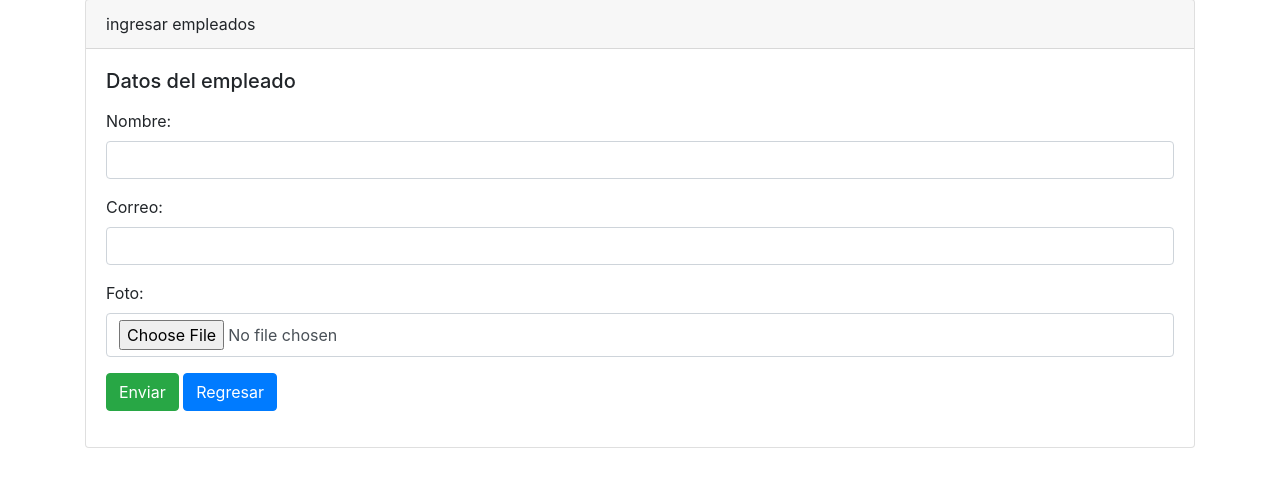
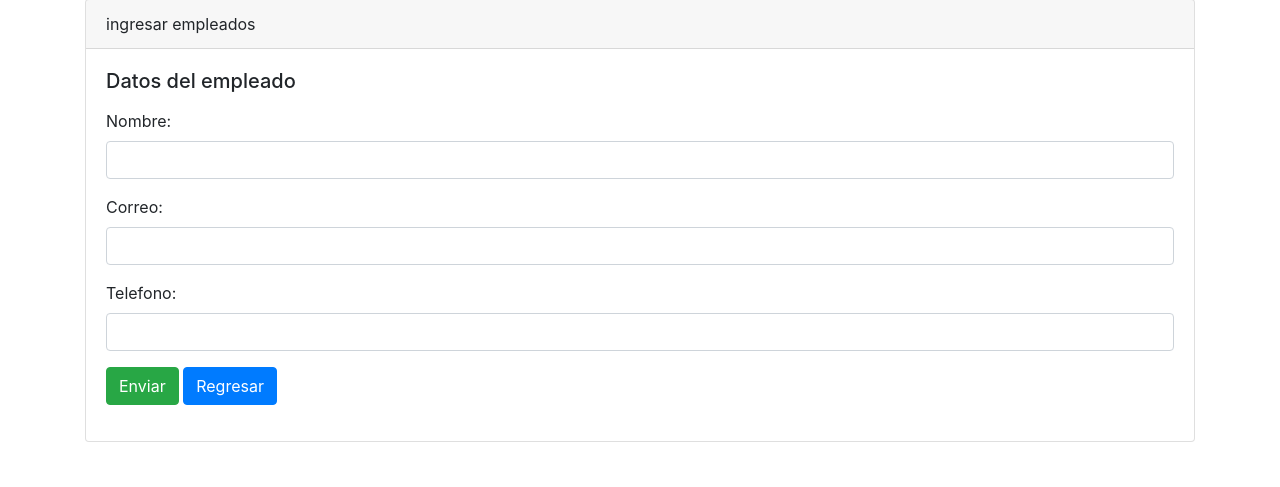
Before and after one commit to itorricom/pythonCrud, a Flask app: page /create in a window 1280 px wide. Shown: the part 81-568 px from the top of the page. Run offline with Flask 2, Linux system fonts and the light colour scheme; parts of the project's set-up code (start-up, migrations or seed data) failed here and were passed over; some libraries are stand-ins or nearby versions.

Commit message:
Crud Simplificado

```diff
--- a/app.py
+++ b/app.py
@@ -5,8 +5,6 @@ from flaskext.mysql import MySQL
 from flask import send_from_directory
 from datetime import datetime
 import os
-
-from numpy import DataSource, empty_like
 
 app = Flask(__name__)
 app.secret_key = "mykey"
@@ -18,12 +16,6 @@ app.config['MYSQL_DATABASE_PASSWORD'] = ''
 app.config['MYSQL_DATABASE_DB'] = 'python'
 mysql.init_app(app)
 
-CARPETA = os.path.join('uploads')
-app.config['CARPETA'] = CARPETA
-
-@app.route('/uploads/<nombreFoto>')
-def uploads(nombreFoto):
-    return send_from_directory(app.config['CARPETA'], nombreFoto)
 
 @app.route('/')
 def index():
@@ -34,7 +26,7 @@ def index():
     cursor.execute(sql)
 
     empleados = cursor.fetchall()
-    #print(empleados)
+    print(empleados)
 
     conn.commit()
     return render_template('empleados/index.html',empleados=empleados)
@@ -43,11 +35,6 @@ def index():
 def destroy(id):
     conn = mysql.connect()
     cursor = conn.cursor()
-
-    cursor.execute("SELECT foto FROM empleados WHERE id=%s", id)
-    fila=cursor.fetchall()
-    os.remove(os.path.join(app.config['CARPETA'],fila[0][0]))
-
     cursor.execute("DELETE FROM empleados WHERE id=%s",(id))
     conn.commit()
     return redirect('/')
@@ -66,27 +53,12 @@ def edit(id):
 def update():
     _nombre = request.form['txtNombre']
     _correo = request.form['txtCorreo']
-    _foto = request.files['txtFoto']
+    _telefono = request.form['txtTelefono']
     id = request.form['txtID']
-    sql = "UPDATE empleados SET nombre=%s, correo=%s WHERE id=%s;"
-    datos= (_nombre, _correo, id)
+    sql = "UPDATE empleados SET nombre=%s, correo=%s, telefono=%s WHERE id=%s;"
+    datos= (_nombre, _correo, _telefono ,id)
     conn = mysql.connect()
     cursor = conn.cursor()
-
-    now = datetime.now()
-    tiempo = now.strftime("%Y%H%M%S")
-
-    if _foto.filename!='':
-        nuevoNombreFoto = tiempo+_foto.filename
-        _foto.save("uploads/"+nuevoNombreFoto)
-
-        cursor.execute("SELECT foto FROM empleados WHERE id=%s", id)
-        fila=cursor.fetchall()
-
-        os.remove(os.path.join(app.config['CARPETA'],fila[0][0]))
-        cursor.execute("UPDATE empleados SET foto=%s WHERE id=%s",(nuevoNombreFoto,id))
-        conn.commit()
-
     cursor.execute(sql, datos)
     conn.commit()
     return redirect('/')
@@ -99,24 +71,17 @@ def create():
 def storage():
     _nombre = request.form['txtNombre']
     _correo = request.form['txtCorreo']
-    _foto = request.files['txtFoto']
+    _telefono = request.form['txtTelefono']
 
-    if _nombre == '' or _correo == '' or _foto == '':
+    if _nombre == '' or _correo == '' or _telefono == '':
         flash('Recuerda llenar los datos de los campos')
         return redirect(url_for('create'))
 
-    now = datetime.now()
-    tiempo = now.strftime("%Y%H%M%S")
-
-    if _foto.filename!='':
-        nuevoNombreFoto = tiempo+_foto.filename
-        _foto.save("uploads/"+nuevoNombreFoto)
-
     # sql = "INSERT INTO `empleados` (`id`, `nombre`, `correo`, `foto`) VALUES (NULL, 'Isidoro', 'itorrico.m@gmail.com', 'foto.jpg');"
-    sql = "INSERT INTO `empleados` (`id`, `nombre`, `correo`, `foto`) VALUES (NULL, %s, %s, %s);"
+    sql = "INSERT INTO `empleados` (`id`, `nombre`, `correo`, `telefono`) VALUES (NULL, %s, %s, %s);"
 
     #datos = (_nombre, _correo, _foto.filename)
-    datos = (_nombre, _correo, nuevoNombreFoto)
+    datos = (_nombre, _correo, _telefono)
     conn = mysql.connect()
     cursor = conn.cursor()
     cursor.execute(sql, datos)
--- a/templates/empleados/create.html
+++ b/templates/empleados/create.html
@@ -30,8 +30,8 @@
                     <input id="txtCorreo" class="form-control" type="text" name="txtCorreo">
                 </div>
                 <div class="form-group">
-                    <label for="txtFoto">Foto:</label>
-                    <input id="txtFoto" class="form-control" type="file" name="txtFoto">
+                    <label for="txtTelefono">Telefono:</label>
+                    <input id="txtTelefono" class="form-control" type="txt" name="txtTelefono">
                 </div>
                 <div class="form-group">
                     <input type="submit" class="btn btn-success" value="Enviar">
--- a/templates/empleados/edit.html
+++ b/templates/empleados/edit.html
@@ -18,9 +18,8 @@
                 <input id="txtCorreo" value="{{empleado[2]}}" class="form-control" type="text" name="txtCorreo">
             </div>
             <div class="form-group">
-                <label for="txtFoto">Foto:</label>
-                <img class="img-thumbnail" width="100" src="{{url_for('uploads', nombreFoto=empleado[3])}}" alt="">
-                <input id="txtFoto"  class="form-control" type="file" name="txtFoto">
+                <label for="txtTelefono">Telefono:</label>
+                <input id="txtTelefono" value="{{empleado[3]}}" class="form-control" type="text" name="txtTelefono">
             </div>
 
 
```
Also changed, not shown: templates/empleados/index.html (+3 -7 lines), README.md, uploads/2022000203Sistema Operativo.jpg (deleted), uploads/2022000644InformaticaLab II.jpg (deleted).
